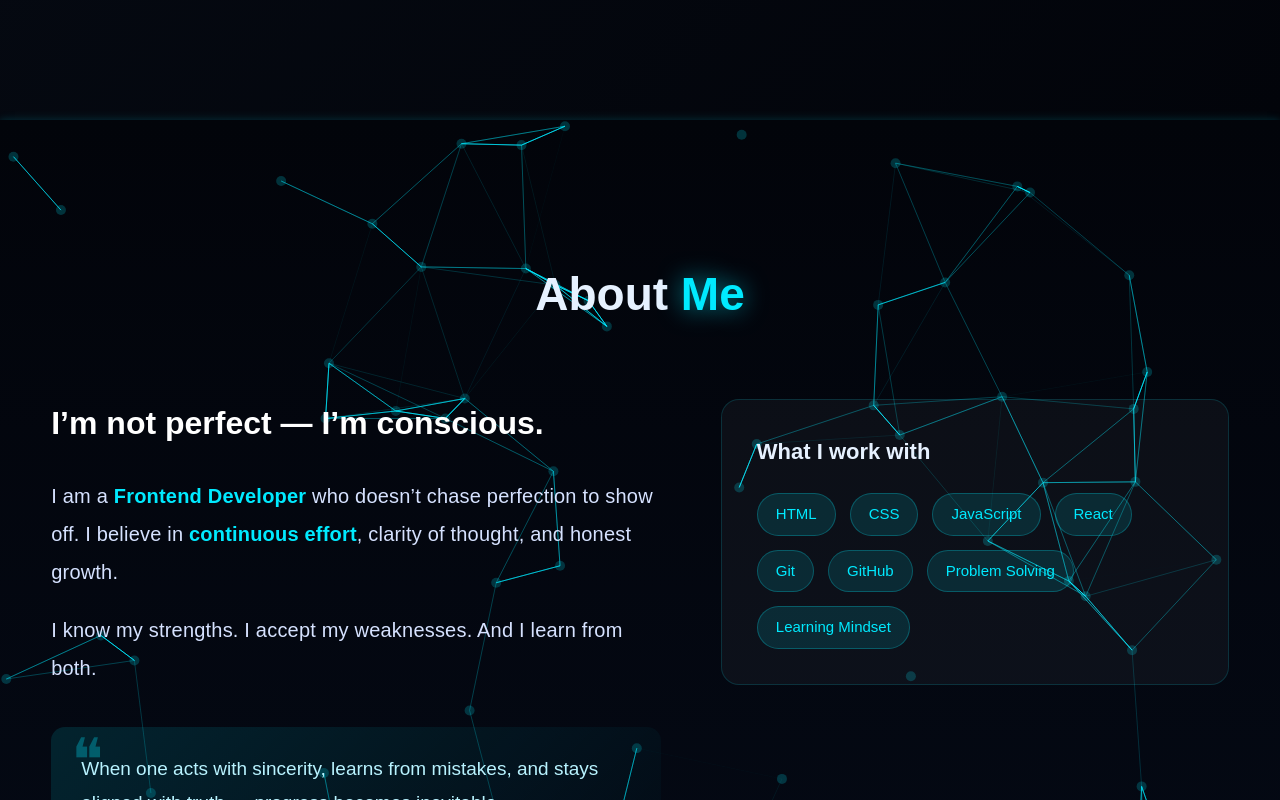
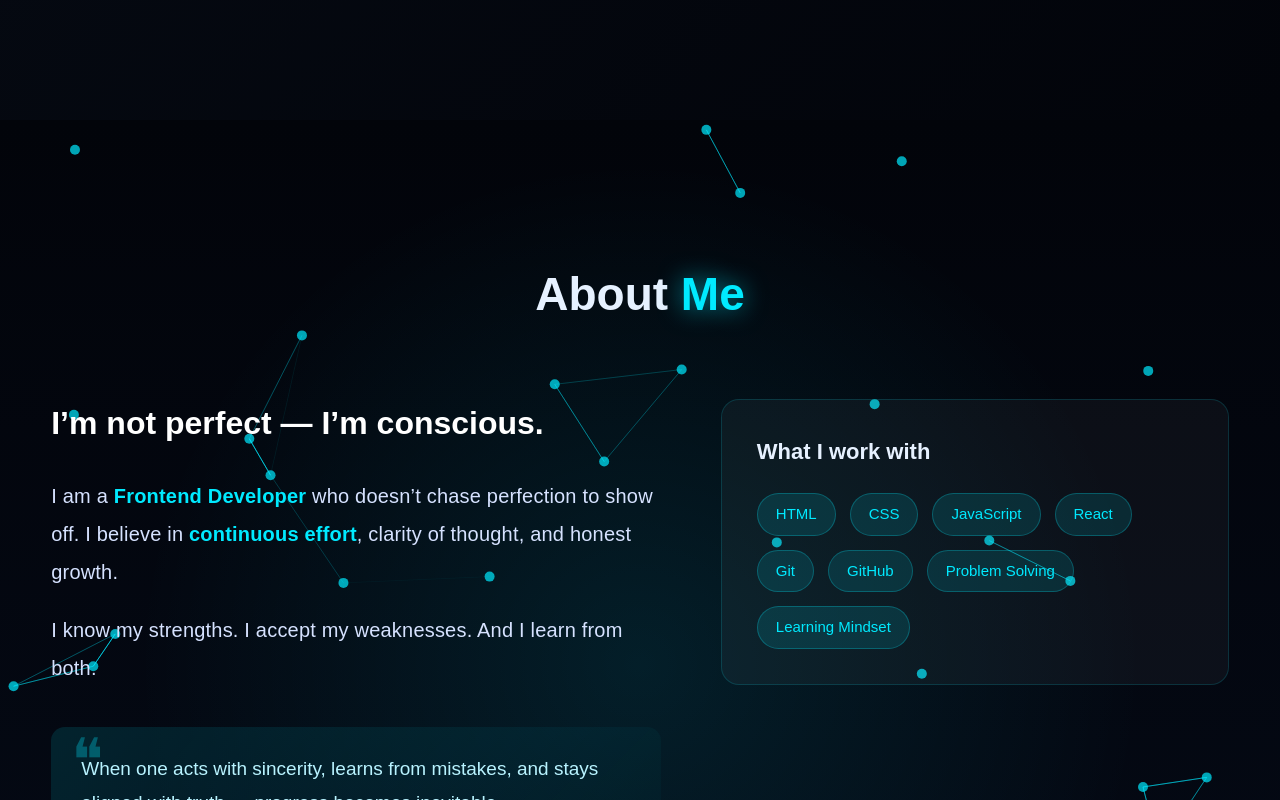
Before and after one commit to Harsh-krishna11/portfolio, a React (Create React App) app: page / in a window 1280 px wide. Shown: the part 680-1480 px from the top of the page. Built offline with nearby package versions, Linux system fonts and the light colour scheme.

Commit message:
fix particles

```diff
--- a/src/components/AboutSection.jsx
+++ b/src/components/AboutSection.jsx
@@ -1,8 +1,7 @@
 import { motion } from "framer-motion";
-import Particles from "react-tsparticles";
-import { useCallback } from "react";
-import { loadSlim } from "tsparticles-slim";
-
+import {  useEffect, useState } from "react";
+import Particles, { initParticlesEngine } from "@tsparticles/react";
+import { loadSlim } from "@tsparticles/slim";
 
 const fadeUp = {
   hidden: { opacity: 0, y: 40, filter: "blur(6px)" },
@@ -15,19 +14,35 @@ const fadeUp = {
 };
 
 function AboutSection() {
+  const [engineReady, setEngineReady] = useState(false);
 
-  const particlesInit = useCallback(async (engine) => {
+  useEffect(() => {
+    initParticlesEngine(async (engine) => {
+      console.log("ENGINE INIT");
       await loadSlim(engine);
+    }).then(() => {
+      setEngineReady(true);
+    });
   }, []);
 
   return (
     <section id="about" className="ai-about">
       {/* AI PARTICLES */}
+      {engineReady && (
         <Particles
           className="ai-about__particles"
-        init={particlesInit}
           options={{
-          fullScreen: false,
+            fullScreen: {
+              enable: false,
+            },
+            detectRetina: true,
+            interactivity: {
+              events: {
+                onHover: { enable: false },
+                onClick: { enable: false },
+                resize: true,
+              },
+            },
             background: {
               color: "transparent",
             },
@@ -43,7 +58,7 @@ function AboutSection() {
                 value: "#00eaff",
               },
               opacity: {
-              value: 0.2,
+                value: 0.7,
               },
               size: {
                 value: 5,
@@ -56,11 +71,12 @@ function AboutSection() {
                 enable: true,
                 distance: 150,
                 color: "#00eaff",
-              opacity: 1,
+                opacity: 0.8,
               },
             },
           }}
         />
+      )}
 
       <div className="main-container ai-about__content">
         {/* TITLE */}
--- a/src/pages/Project.jsx
+++ b/src/pages/Project.jsx
@@ -13,7 +13,7 @@ const fadeUp = {
 
 function Project() {
   const { id } = useParams();
-  const project = projects.find((p) => p.id === id);
+  const project = projects.find((p) => p.id === Number(id));
 
   if (!project) return <h2>Project Not Found</h2>;
 
@@ -29,7 +29,7 @@ function Project() {
         >
           <h1>{project.title}</h1>
           <p>{project.description}</p>
-          <span>{project.emotion}</span>
+          {project.emotion && <span>{project.emotion}</span>}
         </motion.div>
       </section>
 
--- a/src/style.css
+++ b/src/style.css
@@ -250,9 +250,6 @@ section {
    HERO SECTIONS
 ====================================================== */
 
-
-
-
 .home-hero__content,
 .project-cs-hero__content {
   width: 92%;
@@ -416,8 +413,34 @@ section {
   background: linear-gradient(180deg, #02040a, #050b18);
   color: #cfd8ff;
   overflow: hidden;
+  min-height: 100vh;
+}
+
+.ai-about::before {
+  content: "";
+  position: absolute;
+  inset: 0;
+  background: radial-gradient(circle at center, rgba(0,234,255,0.1), transparent 60%);
+  z-index: 1;
   animation: aiPulse 6s ease-in-out infinite;
 }
+
+.ai-about__particles {
+  position: absolute;
+  inset: 0;
+  z-index: 0;
+  pointer-events: none;
+  width: 100% !important;
+  height: 100% !important;
+}
+
+.ai-about__particles canvas {
+  inset: 0 !important;
+  position: absolute !important;
+  width: 100% !important;
+  height: 100% !important;
+}
+
 
 @keyframes aiPulse {
   0% {
@@ -429,12 +452,6 @@ section {
   100% {
     box-shadow: 0 0 0 rgba(0, 234, 255, 0.2);
   }
-}
-
-.ai-about__particles {
-  position: absolute;
-  inset: 0;
-  z-index: 0;
 }
 
 .ai-about__content {
@@ -594,11 +611,6 @@ section {
     font-size: 1.85rem;
   }
 }
-
-
-/* ======================================================
-   PROJECTS
-====================================================== */
 
 /* ======================================================
    AI PROJECTS SECTION
```
Also changed, not shown: package.json (+6 -7 lines), 1 other file (tests, documents, lock files or other folders). Lines whose indentation alone changed are shown as unchanged.
